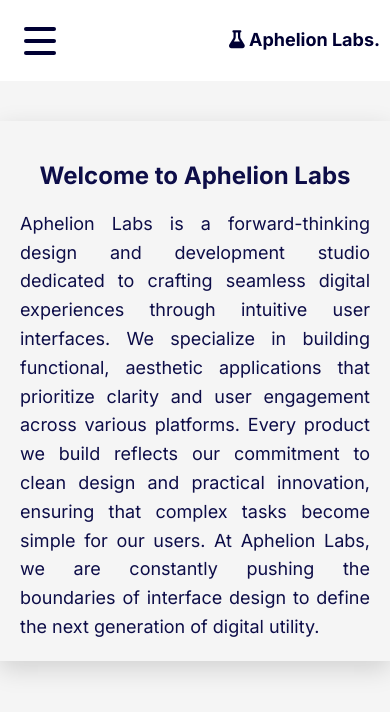
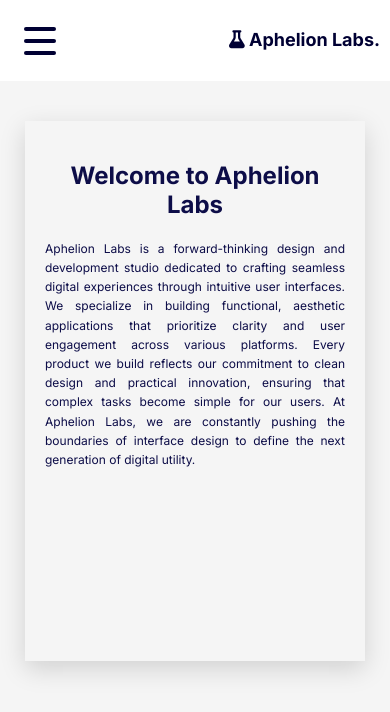
Before and after one commit to abk2191/aphelion-labs, a React (Vite) app: page / in a window 390 px wide. Shown: the top 712 px of the page. Built offline with nearby package versions, Linux system fonts and the light colour scheme; a web font is replaced by a local one.

Commit message:
Added new features

```diff
--- a/src/index.css
+++ b/src/index.css
@@ -308,6 +308,10 @@ html {
 
   .intro-card {
     height: 500px;
-    width: 360px;
+    width: 300px;
+  }
+
+  .intro-card p {
+    font-size: 12px;
   }
 }
```
